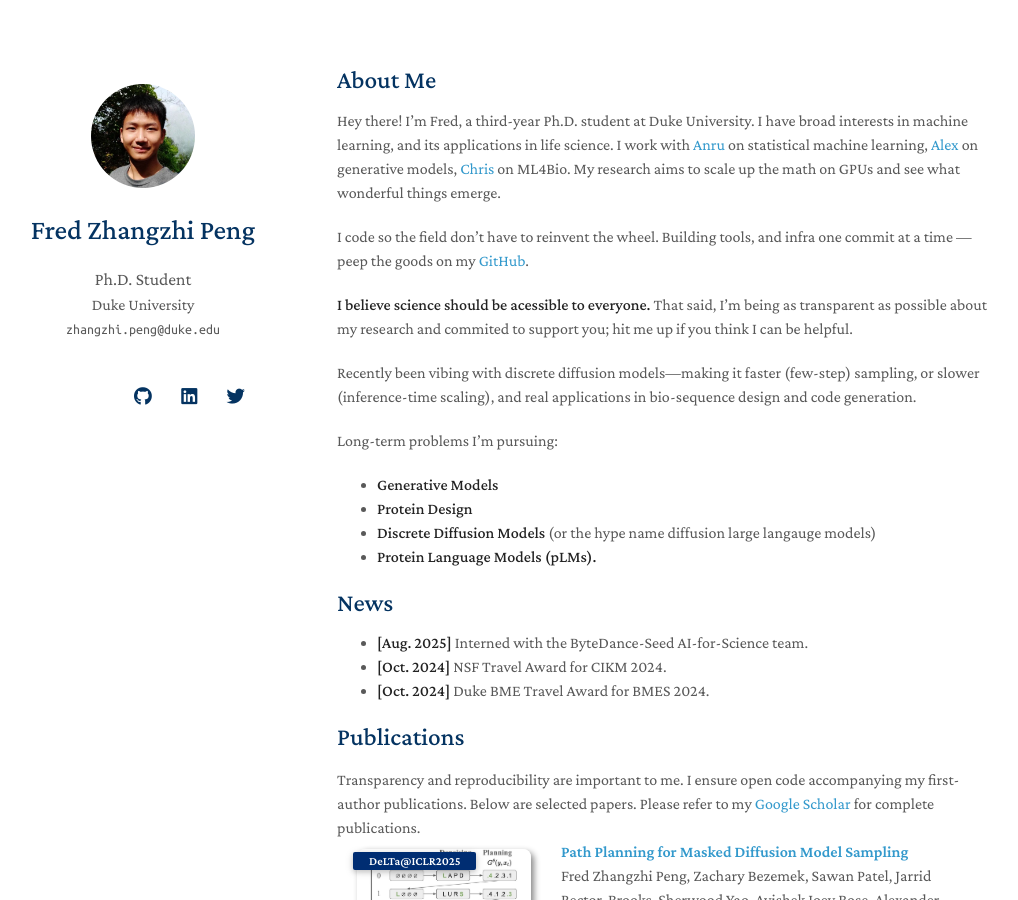
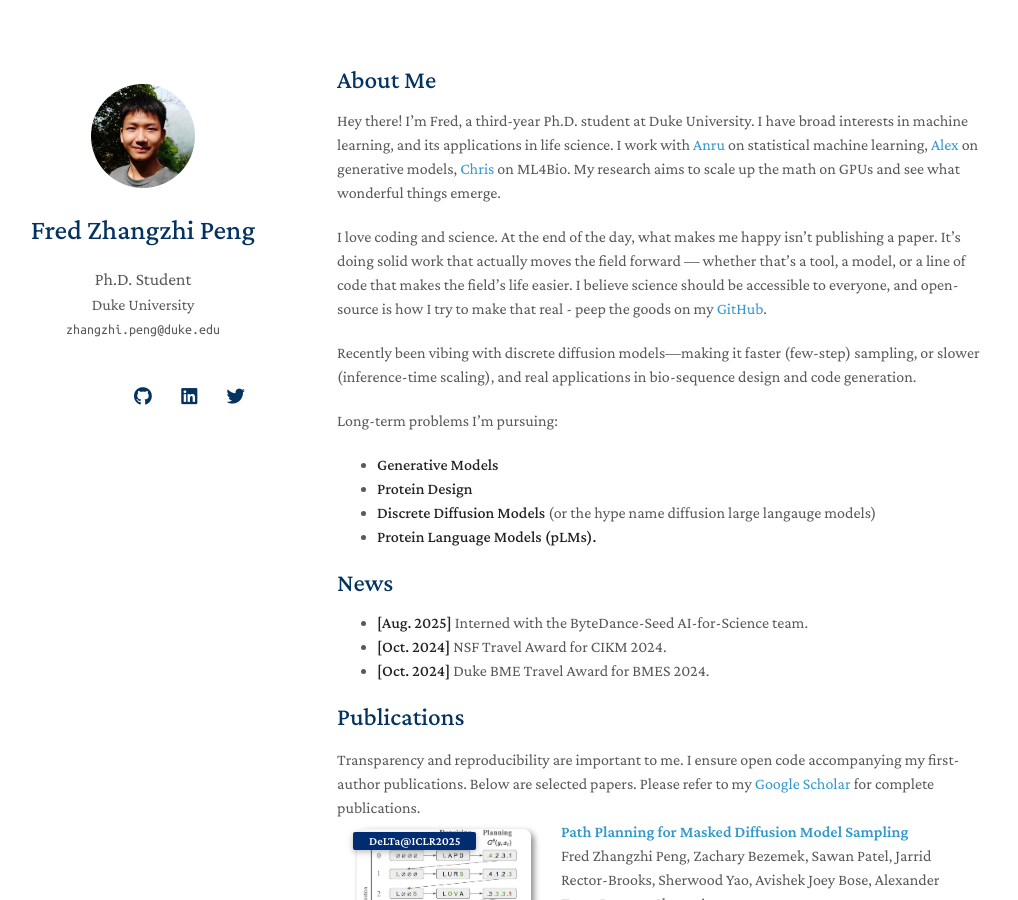
Before and after one commit to pengzhangzhi/home, a Jekyll site: the page built from index.md, in a window 1280 px wide and 900 px high. Shown: the whole window, without its empty margins (133-1151 px from the left). Built offline with Jekyll 4.4.1, drawn with Linux system fonts in a browser that asks for light colours; nearby versions of some CDN libraries; a style sheet for code colours, icons or effects is not loaded; our own code applies the rules of GitHub Pages for plain Markdown files.

Commit message:
Update index.md

```diff
--- a/index.md
+++ b/index.md
@@ -6,9 +6,7 @@ layout: homepage
 
 Hey there! I’m Fred, a third-year Ph.D. student at Duke University. I have broad interests in machine learning, and its applications in life science. I work with [Anru](https://anruzhang.github.io/) on statistical machine learning, [Alex](https://www.alextong.net/) on generative models, [Chris](https://christian.dallago.us/) on ML4Bio. My research aims to scale up the math on GPUs and see what wonderful things emerge.
 
-I code so the field don’t have to reinvent the wheel. Building tools, and infra one commit at a time — peep the goods on my [GitHub](https://github.com/pengzhangzhi).
-
- **I believe science should be acessible to everyone.** That said, I'm being as transparent as possible about my research and commited to support you; hit me up if you think I can be helpful.
+I love coding and science. At the end of the day, what makes me happy isn’t publishing a paper. It’s doing solid work that actually moves the field forward — whether that’s a tool, a model, or a line of code that makes the field’s life easier. I believe science should be accessible to everyone, and open-source is how I try to make that real - peep the goods on my [GitHub](https://github.com/pengzhangzhi).
 
 Recently been vibing with discrete diffusion models—making it faster (few-step) sampling, or slower (inference-time scaling), and real applications in bio-sequence design and code generation.
 
```
